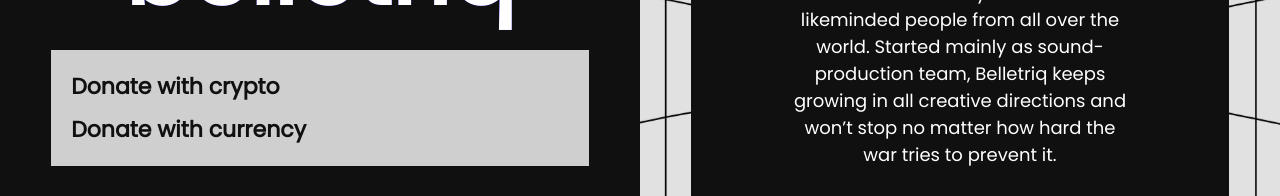
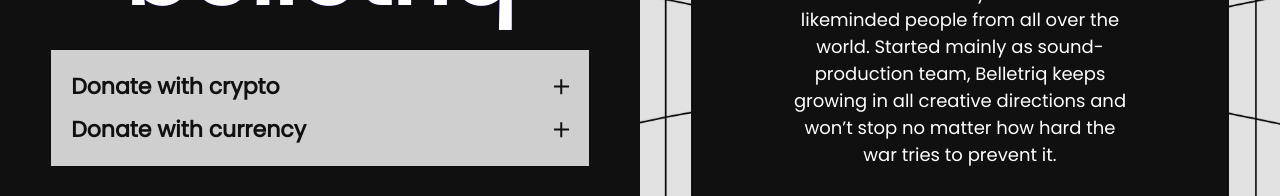
Before and after one commit to makspooh/btq, a React (Create React App) app: page /about in a window 1280 px wide. Shown: the part 340-536 px from the top of the page. Built offline with nearby package versions, Linux system fonts and the light colour scheme; some icons are missing.

Commit message:
isOpened indicator in donate info

```diff
--- a/src/components/pages/Main/components/Donate/Donate.js
+++ b/src/components/pages/Main/components/Donate/Donate.js
@@ -92,10 +92,20 @@
                 key={title}
                 className={styles.donateBox}
             >
-                <span
-                    className={styles.title}
+                <div
+                    className={styles.titleContainer}
                     onClick={handleChangeVisibility(index)}
-                >{title}</span>
+                >
+                    <span className={styles.title}>{title}</span>
+
+                    <div className={classNames(styles.indicator, {
+                        [styles.indicatorOpened]: index === 0
+                            ? isVisibleState.crypto
+                            : isVisibleState.currency
+                    })}>
+                        <div className={styles.indicatorItem} />
+                    </div>
+                </div>
 
                 <div className={classNames(styles.linksContainer, {
                     [styles.linksContainer_visible]: index === 0
--- a/src/components/pages/Main/components/Donate/Donate.module.scss
+++ b/src/components/pages/Main/components/Donate/Donate.module.scss
@@ -22,11 +22,60 @@
     }
 }
 
+.titleContainer {
+    display: flex;
+    justify-content: space-between;
+    align-items: center;
+    width: 100%;
+    cursor: pointer;
+}
+
 .title {
     color: $background;
     font-size: 22px;
     font-weight: 700;
-    cursor: pointer;
+}
+
+.indicator {
+    display: flex;
+    align-items: center;
+    justify-content: center;
+    position: relative;
+    width: 15px;
+    height: 15px;
+
+    .indicatorItem {
+        width: 15px;
+        height: 15px;
+        display: flex;
+        justify-content: center;
+        align-items: center;
+        transition: all .2s;
+
+        &::before, &::after {
+            content: '';
+            width: 15px;
+            height: 1.5px;
+            background-color: $background;
+            display: inline-block;
+            position: absolute;
+        }
+
+        &::before {
+            transform: rotate(90deg);
+        }
+
+        &::after {
+            transform: rotate(180deg);
+        }
+    }
+}
+
+.indicatorOpened {
+    .indicatorItem {
+        transform: rotate(135deg);
+        transition: all .2s;
+    }
 }
 
 .linksContainer {
```
